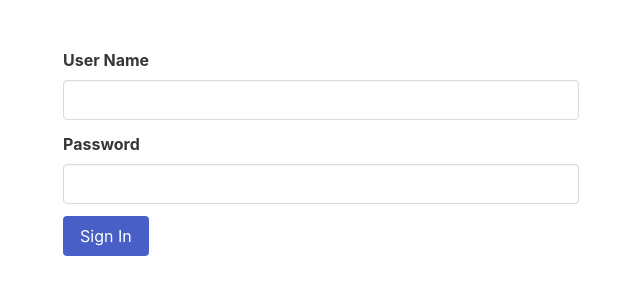
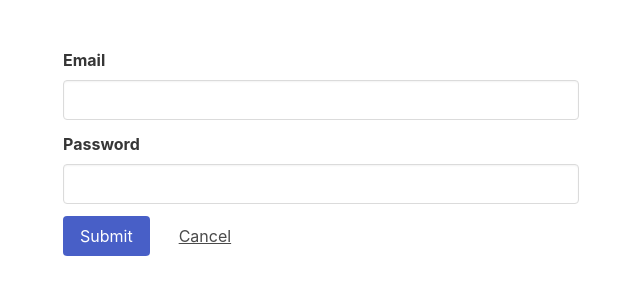
Before and after one commit to tungkraiwit/Gundam-Man, a Next.js app: page / in a window 1280 px wide. Shown: the top 300 px of the page, without its empty margins (319-959 px from the left). Built offline with nearby package versions, Linux system fonts and the light colour scheme.

Commit message:
Update LoginForm.js

```diff
--- a/components/LoginForm.js
+++ b/components/LoginForm.js
@@ -1,29 +1,68 @@
 import React from 'react'
 
 class LoginForm extends React.Component {
+  constructor(props) {
+    super(props)
+
+    this.state = {
+      email: '',
+      password: ''
+      // currentUser: null,
+      // message: ''
+    }
+  }
+
+  onChange = e => {
+    const { name, value } = e.target
+
+    this.setState({
+      [name]: value
+    })
+  }
+
+  onSubmit = e => {
+    e.preventDefault()
+
+    const { email, password } = this.state
+    // TODO: implement signInWithEmailAndPassword()
+  }
+
   render() {
     return (
       <section className="section container">
         <div className="columns is-centered">
           <div className="column is-half">
-            <form>
+            <form onSubmit={this.onSubmit}>
               <div className="field">
-                <label className="label" >User Name</label>
+                <label className="label">Email</label>
                 <div className="control">
-                  <input className="input" type="name" name="name" />
+                  <input
+                    className="input"
+                    type="email"
+                    name="email"
+                    onChange={this.onChange}
+                  />
                 </div>
               </div>
 
               <div className="field">
                 <label className="label">Password</label>
                 <div className="control">
-                  <input className="input" type="password" name="password" />
+                  <input
+                    className="input"
+                    type="password"
+                    name="password"
+                    onChange={this.onChange}
+                  />
                 </div>
               </div>
 
               <div className="field is-grouped">
-                <div className="control" >
-                  <button className="button is-link">Sign In</button>
+                <div className="control">
+                  <button className="button is-link">Submit</button>
+                </div>
+                <div className="control">
+                  <button className="button is-text">Cancel</button>
                 </div>
               </div>
             </form>
@@ -33,5 +72,4 @@ class LoginForm extends React.Component {
     )
   }
 }
-
 export default LoginForm
```
